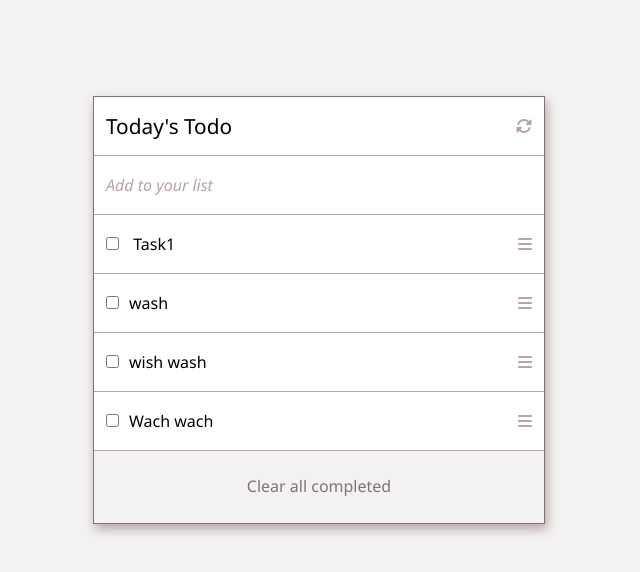
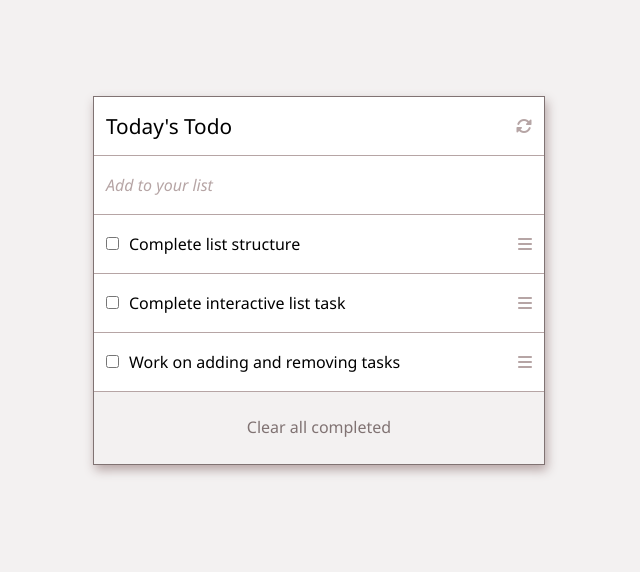
Before and after one commit to blakbox23/ToDoList, a website built with webpack: page src/index.html in a window 1280 px wide. Shown: the whole page, without its empty margins (321-961 px from the left). Built offline with nearby package versions, Linux system fonts and the light colour scheme.

Commit message:
Add tasks and project screenshot

```diff
--- a/src/index.html
+++ b/src/index.html
@@ -11,7 +11,6 @@
         <ul>
             <li><div class="top-text">Today's Todo</div><div class="refresh"><i class="fas fa-sync-alt"></i></div></li>
             <li class="inpt"><div>Add to your list</div><div></div></li>
-            <li><div class="ldiv"><span class="ldiv-spn"><input type="checkbox" id="task-box" name="task-box" value="val"></span> Task1</div><div class="rdiv"><i class="fas fa-bars"></i></div></li>
         </ul>
         <div class="clear-all">Clear all completed</div>
     </div>
--- a/src/index.js
+++ b/src/index.js
@@ -2,17 +2,17 @@ import './style.css';
 
 const tasks = [
   {
-    description: 'wash',
+    description: 'Complete list structure',
     completed: false,
     index: 1,
   },
   {
-    description: 'wish wash',
+    description: 'Complete interactive list task',
     completed: false,
     index: 2,
   },
   {
-    description: 'Wach wach',
+    description: 'Work on adding and removing tasks',
     completed: false,
     index: 3,
   },
```
Also changed, not shown: assets/screenshot.png (added).
